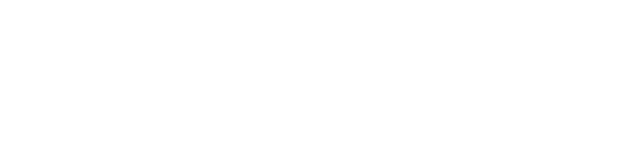
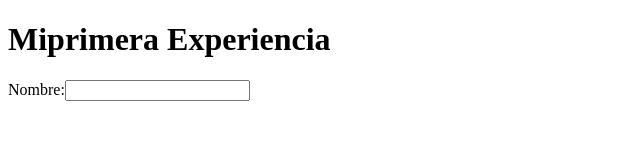
Before and after one commit to EdsonArviri/clasegit_mio, a plain HTML site: page index.html in a window 1280 px wide. Shown: the whole page, without its empty margins (0-640 px from the left). Drawn offline with Linux system fonts and the light colour scheme.

Commit message:
version 2

```diff
--- a/index.html
+++ b/index.html
@@ -5,8 +5,12 @@
     <meta http-equiv="X-UA-Compatible" content="IE=edge">
     <meta name="viewport" content="width=device-width, initial-scale=1.0">
     <title>clase Git</title>
+
 </head>
 <body>
-
+    <h1>Miprimera Experiencia</h1>
+    <form action="" method="post">
+        <label for="">Nombre:</label><input type="nombre" name="" id="" >
+    </form>
 </body>
 </html>
```
